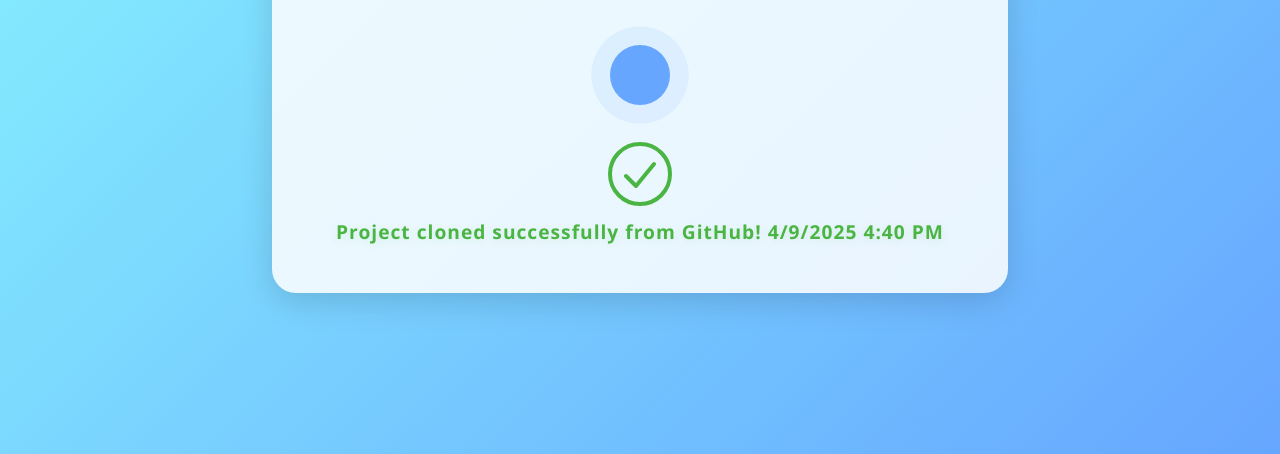
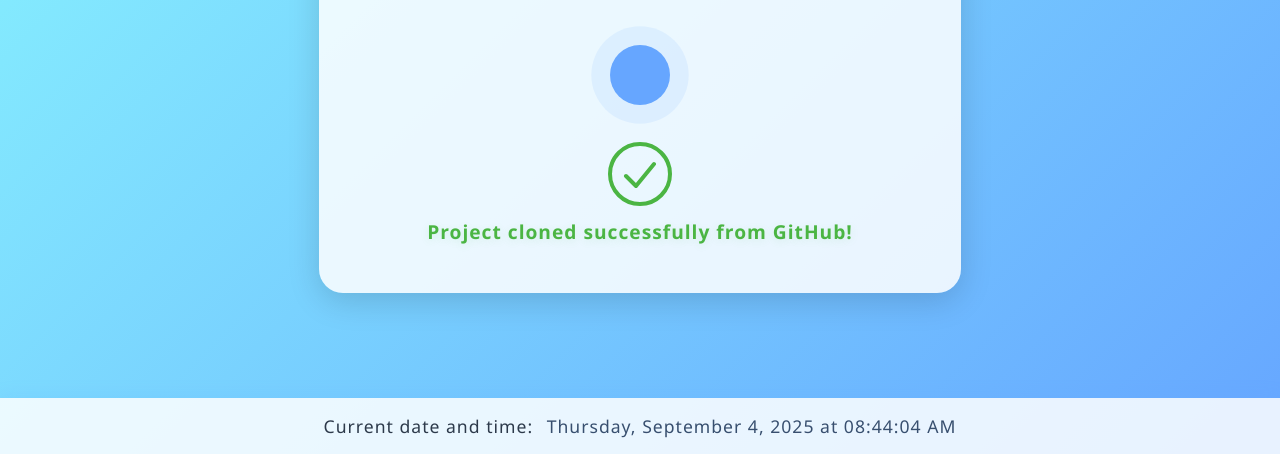
Before and after one commit to teo-yu-xuan/TFP4224, a plain HTML site: page index.html in a window 1280 px wide. Shown: the part 346-800 px from the top of the page. Drawn offline with Linux system fonts and the light colour scheme.

Commit message:
Add footer with current date and time display to index.html

```diff
--- a/index.html
+++ b/index.html
@@ -68,6 +68,26 @@
       animation: fadeIn 1.2s 2s backwards;
       text-shadow: 0 2px 8px #4bb54322;
     }
+    .footer {
+      position: fixed;
+      left: 0;
+      bottom: 0;
+      width: 100vw;
+      background: rgba(255,255,255,0.85);
+      color: #2d3a4b;
+      text-align: center;
+      padding: 16px 0;
+      font-size: 1.1rem;
+      letter-spacing: 1px;
+      box-shadow: 0 -2px 16px #66a6ff22;
+      animation: fadeInFooter 1.2s 2.5s backwards;
+    }
+    .footer-date {
+      font-weight: 500;
+      color: #66a6ff;
+      margin-left: 8px;
+      animation: datePulse 2s infinite alternate;
+    }
     @keyframes fadeInUp {
       from { opacity: 0; transform: translateY(40px);}
       to { opacity: 1; transform: translateY(0);}
@@ -94,6 +114,14 @@
       60% { opacity: 1; transform: scale(1.2);}
       100% { opacity: 1; transform: scale(1);}
     }
+    @keyframes fadeInFooter {
+      from { opacity: 0; transform: translateY(40px);}
+      to { opacity: 1; transform: translateY(0);}
+    }
+    @keyframes datePulse {
+      from { color: #66a6ff; }
+      to { color: #2d3a4b; }
+    }
   </style>
 </head>
 <body>
@@ -109,8 +137,29 @@
         <circle cx="32" cy="32" r="30" stroke="#4BB543" stroke-width="4" />
         <path d="M18 34L28 44L46 22" stroke="#4BB543" stroke-width="4" stroke-linecap="round" stroke-linejoin="round"/>
       </svg>
-      <div class="success-text">Project cloned successfully from GitHub! 4/9/2025 4:40 PM</div>
+      <div class="success-text">Project cloned successfully from GitHub!</div>
     </div>
   </div>
+  <div class="footer">
+    Current date and time:
+    <span class="footer-date" id="footerDate"></span>
+  </div>
+  <script>
+    function updateDateTime() {
+      const now = new Date();
+      const options = {
+        weekday: 'long',
+        year: 'numeric',
+        month: 'long',
+        day: 'numeric',
+        hour: '2-digit',
+        minute: '2-digit',
+        second: '2-digit'
+      };
+      document.getElementById('footerDate').textContent = now.toLocaleString('en-US', options);
+    }
+    updateDateTime();
+    setInterval(updateDateTime, 1000);
+  </script>
 </body>
 </html>
```
